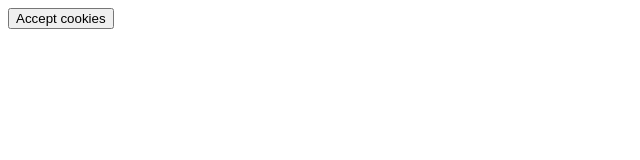
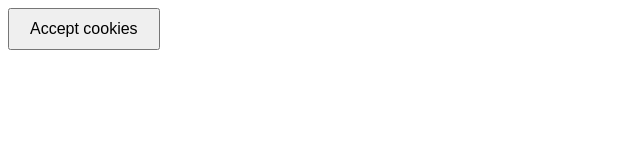
Before and after one commit to NetChirp/cookies, a plain HTML site: page index.html in a window 1280 px wide. Shown: the whole page, without its empty margins (0-640 px from the left). Drawn offline with Linux system fonts and the light colour scheme.

Commit message:
Added styles

```diff
--- a/index.html
+++ b/index.html
@@ -9,13 +9,19 @@
 
 <body>
     <button id="cookies">Accept cookies</button>
+    <style>
+        #cookies {
+            padding: 10px 20px;
+            font-size: 16px;
+            cursor: pointer;
+        }
+    </style>
     <script>
         document.getElementById('cookies').addEventListener('click', function () {
             document.cookie = "firstName=Egirl; expires=Sun, 31 Dec 2024 23:59:59 GMT; path=/;";
             alert('Cookies accepted!');
             console.log(document.cookie);
         });
-        console.log(document.cookie);
     </script>
 </body>
 
```
